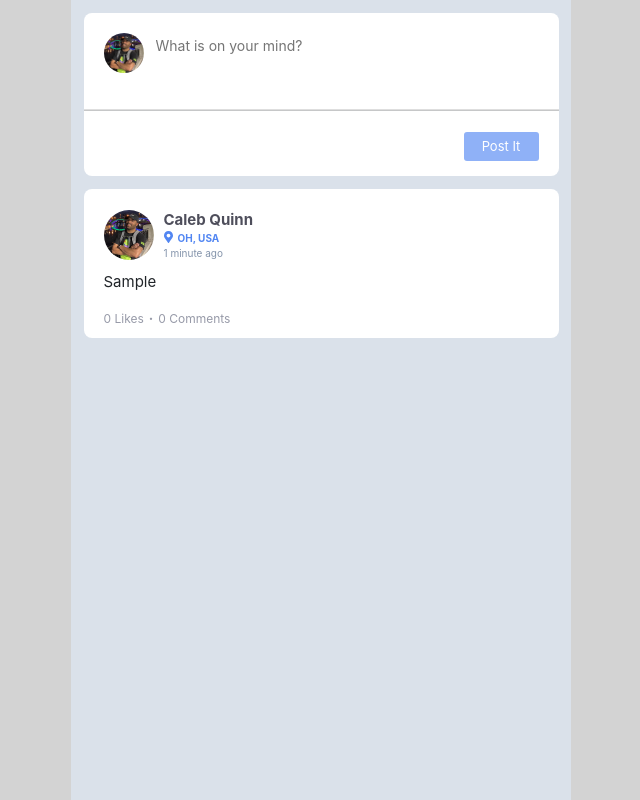
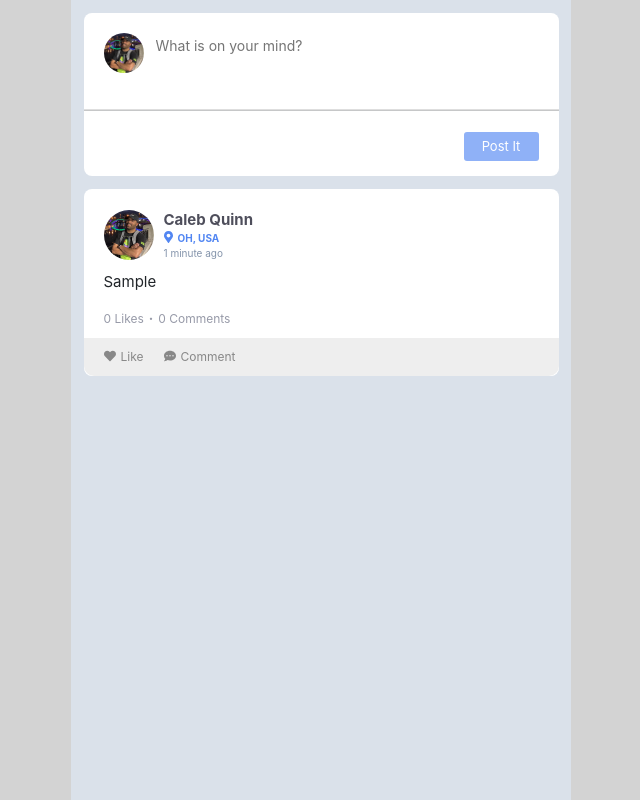
Before and after one commit to calebq2010/facebook-posts-qa, a React (Create React App) app: page / in a window 1280 px wide. Both pictures are taken after typing "Sample" into the empty fields and a click on the button "Post It". Shown: the whole page, without its empty margins (319-959 px from the left). Built offline with nearby package versions, Linux system fonts and the light colour scheme.

Commit message:
adding the like comment section and styling and tests

```diff
--- a/src/features/posts/post-styling.js
+++ b/src/features/posts/post-styling.js
@@ -57,9 +57,35 @@ export const Content = styled.p`
     font-size: 15px;
 `
 
-export const LikeCommentSection = styled.div`
+export const LikeCommentInfo = styled.div`
     color: #979AA8;
     font-size: 12px;
+`
+
+export const LikeCommentSection = styled.div`
+    background: #eee;
+    border-bottom-right-radius: 10px;
+    border-bottom-left-radius: 10px;
+    padding: 10px 20px;
+    display: flex;
+
+`
+export const LikeButton = styled.div`
+    font-size: 12px;
+    color: #888;
+    cursor: pointer;
+    margin-right: 20px;
+    >svg{
+        margin-right: 5px;
+    }
+`
+export const CommentButton = styled.div`
+    font-size: 12px;
+    color: #888;
+    cursor: pointer;
+    >svg{
+        margin-right: 5px;
+    }
 `
 
 export const DotDivider = styled.span`
--- a/src/features/posts/post.tsx
+++ b/src/features/posts/post.tsx
@@ -1,8 +1,8 @@
 import React, { FC } from 'react'
-import { Content, DotDivider, LikeCommentSection, Location, PostItem, Profile, ProfileName, ProfilePicture, UserDisplayInfo, ProfileSection, Time, UserLocation } from './post-styling'
+import { Content, DotDivider, LikeCommentInfo, Location, PostItem, Profile, ProfileName, ProfilePicture, UserDisplayInfo, ProfileSection, Time, UserLocation, LikeCommentSection, LikeButton, CommentButton } from './post-styling'
 import profilePicture from '../../photos/caleb_quinn.png'
 import { FontAwesomeIcon } from '@fortawesome/react-fontawesome'
-import { faMapMarkerAlt } from '@fortawesome/free-solid-svg-icons'
+import {  faCommentDots, faHeart, faMapMarkerAlt } from '@fortawesome/free-solid-svg-icons'
 
 type PostProps = {
   post: string
@@ -25,12 +25,23 @@ export const Post:FC<PostProps> = ({ post }: PostProps) => {
                 </Profile>
             </ProfileSection>
             <Content data-testid='post-value'>{post}</Content>
-            <LikeCommentSection>
+            <LikeCommentInfo>
                 <span data-testid='post-likes'>0 Likes</span>
                     <DotDivider>&#183;</DotDivider>
                 <span data-testid='post-comments'>0 Comments</span>
-            </LikeCommentSection>
+            </LikeCommentInfo>
+
         </UserDisplayInfo>
+        <LikeCommentSection data-testid='like-comment-section'>
+            <LikeButton data-testid='like-btn'>
+                <FontAwesomeIcon icon={faHeart}/>
+                Like
+            </LikeButton>
+            <CommentButton data-testid='comment-btn'>
+                <FontAwesomeIcon icon={faCommentDots}/>
+                Comment
+            </CommentButton>
+        </LikeCommentSection>
     </PostItem>
   )
 }
```
Also changed, not shown: 1 other file (tests, documents, lock files or other folders).
